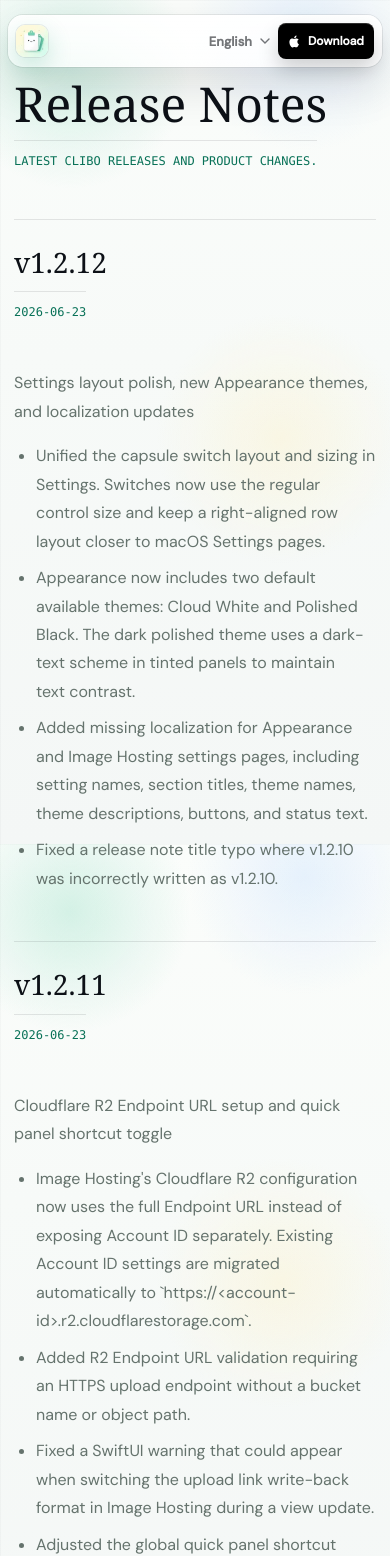
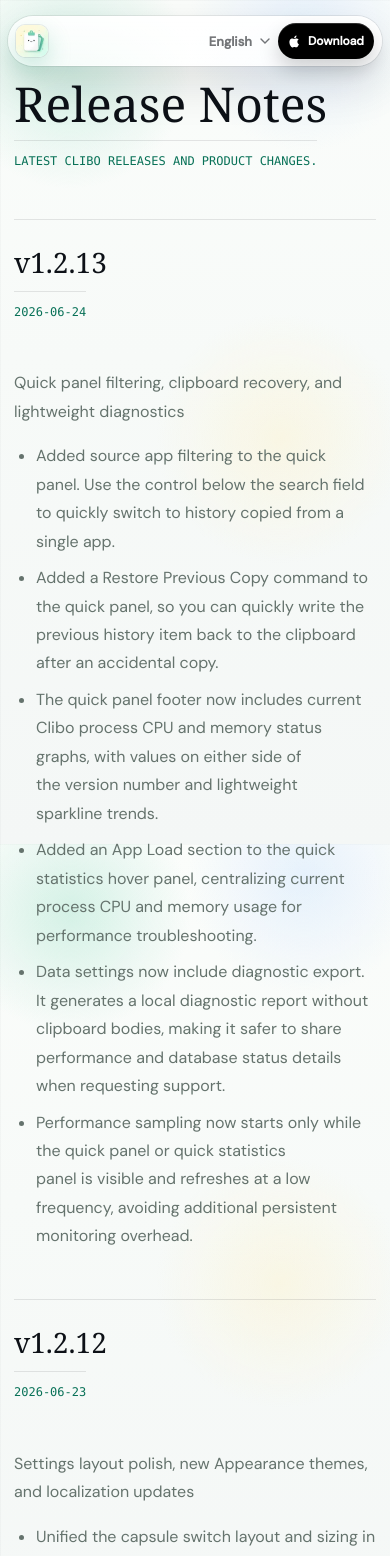
Before and after one commit to 08820048/Clibo_Site, a React (Vite) app: page /releases in a window 390 px wide. Shown: the top 1556 px of the page. Built offline with nearby package versions, Linux system fonts and the light colour scheme; a web font is replaced by a local one.

Commit message:
Refine navigation and add v1.2.13 release notes

```diff
--- a/src/pages/Releases.jsx
+++ b/src/pages/Releases.jsx
@@ -42,6 +42,40 @@
 }
 
 const RELEASES = [
+  {
+    version: "1.2.13",
+    date: "2026-06-24",
+    title: {
+      en: "Quick panel filtering, clipboard recovery, and lightweight diagnostics",
+      zh: "快捷面板筛选、剪切板恢复与轻量诊断",
+    },
+    notes: [
+      {
+        en: "Added source app filtering to the quick panel. Use the control below the search field to quickly switch to history copied from a single app.",
+        zh: "快捷面板新增来源 App 过滤，可在搜索框下方快速切换只查看某个应用复制的历史记录。",
+      },
+      {
+        en: "Added a Restore Previous Copy command to the quick panel, so you can quickly write the previous history item back to the clipboard after an accidental copy.",
+        zh: "快捷面板新增“恢复上一条复制”命令，用于误复制后快速把上一条历史重新写回剪切板。",
+      },
+      {
+        en: "The quick panel footer now includes current Clibo process CPU and memory status graphs, with values on either side of the version number and lightweight sparkline trends.",
+        zh: "快捷面板底部新增当前 Clibo 进程的 CPU 和内存状态图，版本号左右两侧分别显示数值和轻量折线趋势。",
+      },
+      {
+        en: "Added an App Load section to the quick statistics hover panel, centralizing current process CPU and memory usage for performance troubleshooting.",
+        zh: "快捷统计 hover 面板新增 App Load 区块，集中显示当前进程 CPU 与内存占用，便于排查性能问题。",
+      },
+      {
+        en: "Data settings now include diagnostic export. It generates a local diagnostic report without clipboard bodies, making it safer to share performance and database status details when requesting support.",
+        zh: "Data 设置页新增诊断导出，可生成不包含剪贴板正文的本地诊断报告，便于反馈性能和数据库状态问题。",
+      },
+      {
+        en: "Performance sampling now starts only while the quick panel or quick statistics panel is visible and refreshes at a low frequency, avoiding additional persistent monitoring overhead.",
+        zh: "性能采样仅在快捷面板或快捷统计面板显示时启动，并以低频刷新，避免监控本身增加额外常驻开销。",
+      },
+    ],
+  },
   {
     version: "1.2.12",
     date: "2026-06-23",
--- a/src/seo/metadata.js
+++ b/src/seo/metadata.js
@@ -61,7 +61,7 @@
   "/releases": {
     title: "Release Notes - Clibo",
     description:
-      "See the latest Clibo 1.2.12 release notes, product changes, feature updates, fixes, and localization improvements.",
+      "See the latest Clibo 1.2.13 release notes, product changes, quick panel improvements, diagnostics, and performance updates.",
     path: "/releases",
     type: "article",
     image: DEFAULT_IMAGE,
--- a/src/styles/home.css
+++ b/src/styles/home.css
@@ -116,17 +116,18 @@
 
       .nav-shell {
         width: min(1040px, 100%);
-        min-height: 54px;
+        min-height: 50px;
         display: grid;
         grid-template-columns: auto minmax(0, 1fr) auto;
         align-items: center;
         gap: clamp(18px, 3vw, 34px);
-        padding: 8px 10px 8px 10px;
+        padding: 6px 10px;
         pointer-events: auto;
         background:
           linear-gradient(180deg, rgba(255, 255, 255, 0.88), rgba(255, 255, 255, 0.62)),
           var(--glass);
-        border-radius: 16px;
+        /* A true capsule: the browser caps this at half of the shell height. */
+        border-radius: 999px;
         box-shadow:
           0 1px 0 rgba(255, 255, 255, 0.96) inset,
           0 -1px 0 rgba(255, 255, 255, 0.42) inset,
@@ -255,7 +256,7 @@
         padding: 0 14px;
         color: #fff;
         background: #000;
-        border-radius: 8px;
+        border-radius: 999px;
         box-shadow:
           0 1px 0 rgba(255, 255, 255, 0.18) inset,
           0 10px 20px rgba(0, 0, 0, 0.18);
@@ -1986,9 +1987,9 @@
           grid-template-columns: auto auto;
           justify-content: space-between;
           gap: 12px;
-          min-height: 52px;
-          padding: 7px 8px;
-          border-radius: 15px;
+          min-height: 50px;
+          padding: 6px 8px;
+          border-radius: 999px;
         }
 
         .nav-actions {
```
Also changed, not shown: scripts/generate-seo-pages.mjs (+8 -0 lines), 1 other file (tests, documents, lock files or other folders).
